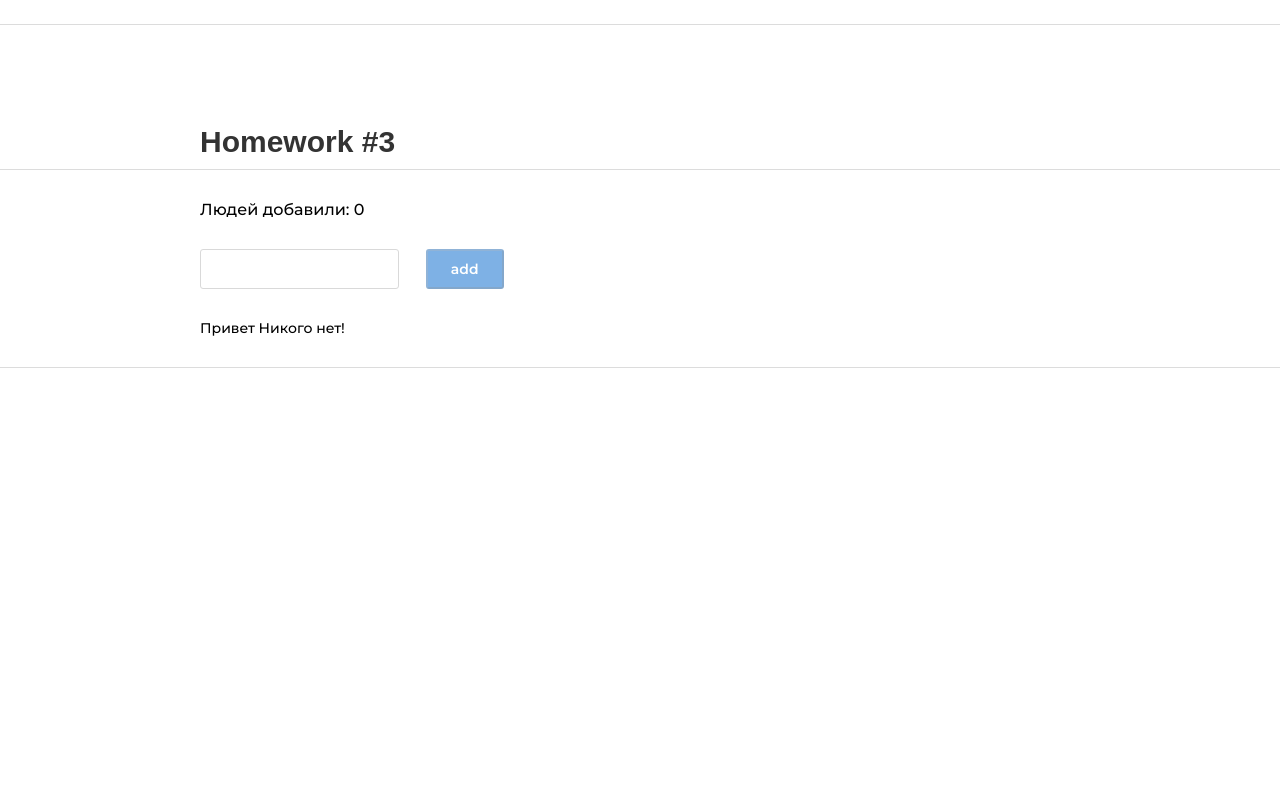
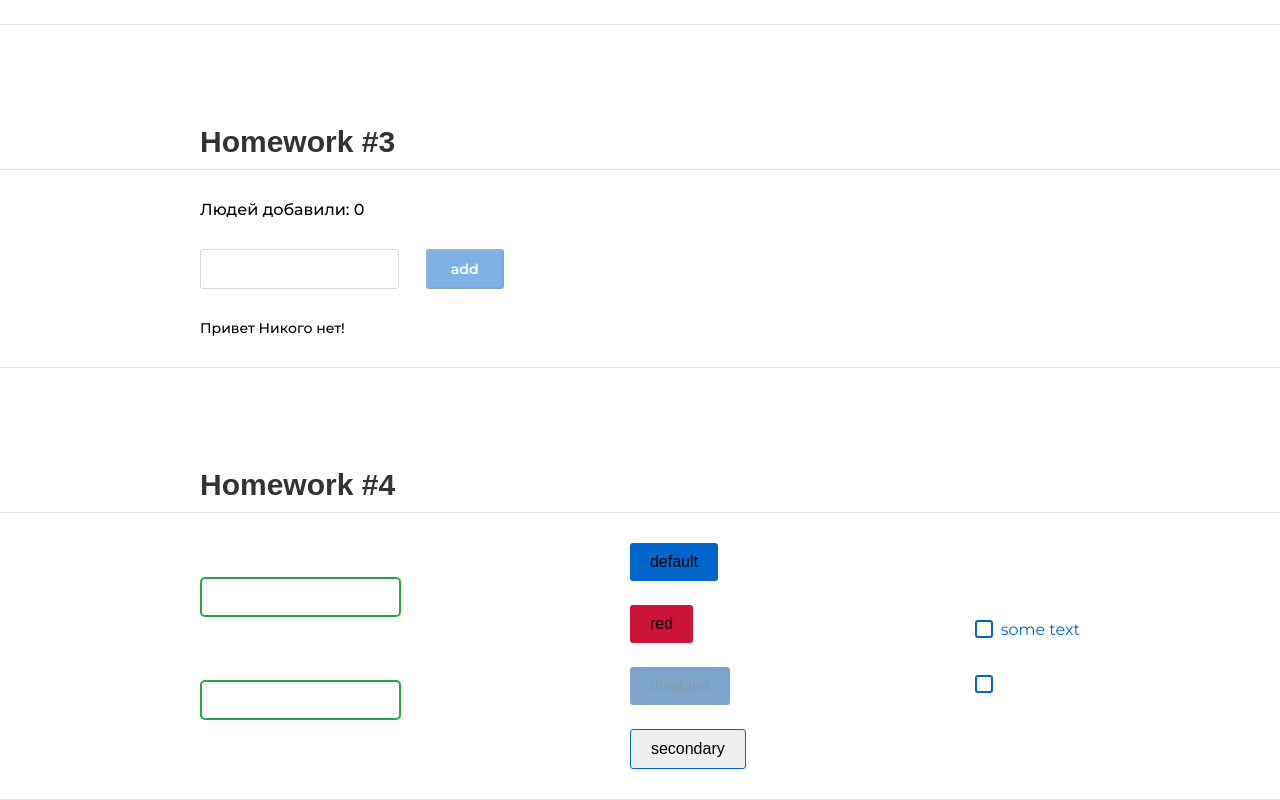
Before and after one commit to IvanBliudnik/hwsecondsprint, a React (Create React App) app: page / in a window 1280 px wide. Shown: the part 896-1696 px from the top of the page. Before the commit the page ends 1264 px from the top, so only its background shows below. Built offline with nearby package versions, Linux system fonts and the light colour scheme.

Commit message:
commit4hw

```diff
--- a/src/s1-main/App.tsx
+++ b/src/s1-main/App.tsx
@@ -3,6 +3,7 @@ import s from './App.module.css'
 import HW1 from '../s2-homeworks/hw01/HW1'
 import HW2 from "../s2-homeworks/hw02/HW2";
 import HW3 from "../s2-homeworks/hw03/HW3";
+import HW4 from "../s2-homeworks/hw04/HW4";
 
 function App() {
     return (
@@ -11,7 +12,7 @@ function App() {
             {/*раскомментировать по ходу выполнения*/}
             <HW2/>
             <HW3/>
-            {/*<HW4/>*/}
+            <HW4/>
 
             {/*при выполнении дз 5 и более - закомментировать здесь дз 1-4, так как они есть внутри дз 5*/}
             {/*<HW5/>*/}
--- a/src/s2-homeworks/hw04/Stand.tsx
+++ b/src/s2-homeworks/hw04/Stand.tsx
@@ -4,7 +4,7 @@ import SuperInputText from './common/c1-SuperInputText/SuperInputText'
 import SuperCheckbox from './common/c3-SuperCheckbox/SuperCheckbox'
 import SuperButton from './common/c2-SuperButton/SuperButton'
 
-const Stand = () => {
+export const Stand = () => {
     const [stateForAllInputs, setValue] = useState<string>('')
     const [error, setError] = useState<string>('')
 
--- a/src/s2-homeworks/hw04/common/c1-SuperInputText/SuperInputText.module.css
+++ b/src/s2-homeworks/hw04/common/c1-SuperInputText/SuperInputText.module.css
@@ -1,20 +1,44 @@
-.input:focus {
+/* Основные стили для инпута */
+.input {
+    width: 100%; /* Занимает всю ширину контейнера */
+    height: 40px; /* Высота инпута */
+    padding: 10px; /* Внутренние отступы */
+    border: 1px solid #ccc; /* Цвет рамки */
+    border-radius: 5px; /* Закругленные углы */
+    box-sizing: border-box; /* Учитывает паддинги и границы в общей ширине */
+    outline: none; /* Убирает обводку по умолчанию */
 }
 
-.input {
+/* Стили для инпута при фокусировке */
+.input:focus {
+    border-color: #007BFF; /* Цвет рамки при фокусировке */
+    box-shadow: 0 0 5px rgba(0, 123, 255, 0.5); /* Легкая тень */
 }
 
+/* Контейнер для инпута */
 .inputWrapper {
+    margin-bottom: 15px; /* Отступ снизу */
 }
 
+/* Специальный стиль для инпута, если требуется */
 .superInput {
+    border: 2px solid #28a745; /* Зеленая рамка */
 }
 
+/* Стили для инпута с ошибкой */
 .errorInput {
+    border: 1px solid red; /* Красная рамка */
 }
 
+/* Стили для инпута с ошибкой при фокусировке */
 .errorInput:focus {
+    border-color: darkred; /* Темно-красная рамка при фокусировке */
+    box-shadow: 0 0 5px rgba(255, 0, 0, 0.5); /* Красная тень */
 }
 
+/* Стили для сообщения об ошибке */
 .error {
+    color: red; /* Красный цвет текста */
+    font-size: 12px; /* Размер шрифта для сообщения об ошибке */
+    margin-top: 5px; /* Отступ сверху */
 }
--- a/src/s2-homeworks/hw04/common/c1-SuperInputText/SuperInputText.tsx
+++ b/src/s2-homeworks/hw04/common/c1-SuperInputText/SuperInputText.tsx
@@ -37,25 +37,27 @@ const SuperInputText: React.FC<SuperInputTextPropsType> = (
 ) => {
     const onChangeCallback = (e: ChangeEvent<HTMLInputElement>) => {
         onChange?.(e) // если есть пропс onChange, то передать ему е (поскольку onChange не обязателен)
-
         onChangeText?.(e.currentTarget.value)
     }
     const onKeyPressCallback = (e: KeyboardEvent<HTMLInputElement>) => {
         onKeyPress?.(e)
 
-        onEnter && // если есть пропс onEnter
-        e.key === 'Enter' && // и если нажата кнопка Enter
-        onEnter() // то вызвать его
+        if (onEnter && e.key === 'Enter')
+            // если есть пропс onEnter
+            // и если нажата кнопка Enter
+            onEnter() // то вызвать его
     }
 
-    const finalSpanClassName = s.error
-        + (spanClassName ? ' ' + spanClassName : '')
-    const finalInputClassName = s.input
-        + (error ? ' ' + s.errorInput : ' ' + s.superInput)
-        + (className ? ' ' + className : '') // задача на смешивание классов
-
+    const finalSpanClassName = `${s.error} ${spanClassName || ''}`.trim();
+    const finalInputClassName = `${s.input} ${error ? s.errorInput : s.superInput} ${className || ''}`.trim();
     return (
         <div className={s.inputWrapper}>
+            <span
+                id={id ? id + '-span' : undefined}
+                className={finalSpanClassName}
+            >
+                {error}
+            </span>
             <input
                 id={id}
                 type={'text'}
@@ -64,12 +66,6 @@ const SuperInputText: React.FC<SuperInputTextPropsType> = (
                 className={finalInputClassName}
                 {...restProps} // отдаём инпуту остальные пропсы если они есть (value например там внутри)
             />
-            <span
-                id={id ? id + '-span' : undefined}
-                className={finalSpanClassName}
-            >
-                {error}
-            </span>
         </div>
     )
 }
--- a/src/s2-homeworks/hw04/common/c2-SuperButton/SuperButton.module.css
+++ b/src/s2-homeworks/hw04/common/c2-SuperButton/SuperButton.module.css
@@ -1,36 +1,93 @@
+/* Основные стили для кнопки */
 .button {
+    padding: 10px 20px; /* Внутренние отступы */
+    border: none; /* Без рамки */
+    border-radius: 5px; /* Закругленные углы */
+    cursor: pointer; /* Указатель при наведении */
+    font-size: 16px; /* Размер шрифта */
+    transition: background-color 0.3s, color 0.3s; /* Плавный переход */
 }
 
+/* Стили для отключенной кнопки */
 .disabled {
+    border-radius: 3px;
+    background: rgb(0, 77, 153);
+    opacity: 0.5;
+    cursor: not-allowed; /* Указывает, что кнопка отключена */
 }
 
+/* Стили для вторичной кнопки */
 .secondary {
+    box-sizing: border-box;
+    border: 1px solid rgb(0, 102, 204);
+    border-radius: 3px;
 }
 
+/* Основные стили по умолчанию для кнопки */
 .default {
+    border-radius: 3px;
+
+    /* Primary/100 */
+    background: rgb(0, 102, 204);
 }
 
+/* Стили для красной кнопки */
 .red {
+    border-radius: 3px;
+    /* Danger/100 */
+    background: rgb(204, 20, 57);
 }
 
+/* Эффект наведения для кнопки по умолчанию */
 .default:hover {
+    border-radius: 3px;
+
+    background: rgb(0, 128, 255);
 }
 
+/* Эффект наведения для красной кнопки */
 .red:hover {
+    border-radius: 3px;
+
+    background: rgb(255, 26, 71);}
+
+/* Эффект наведения для вторичной кнопки */
+.secondary:hover {
+    box-sizing: border-box;
+    border: 1px solid rgb(0, 102, 204);
+    border-radius: 3px;
+
+    background: rgb(229, 240, 250);
 }
 
-.secondary:hover {
+/* Эффект нажатия для кнопки по умолчанию */
+.default:active {
+    border-radius: 3px;
+
+    background: rgb(0, 89, 179);
 }
 
+/* Эффект нажатия для вторичной кнопки */
+.secondary:active {
+    box-sizing: border-box;
+    border: 1px solid rgb(0, 102, 204);
+    border-radius: 3px;
 
-.default:active {
+    background: rgb(201, 229, 255);
 }
 
-.secondary:active {
+/* Эффект нажатия для красной кнопки */
+.red:active {
+    border-radius: 3px;
+
+    background: rgb(179, 18, 50);
 }
 
-.red:active {
+/* Стили для отключенной кнопки */
+.button:disabled {
+    border-radius: 3px;
+
+    background: rgb(0, 77, 153);
+    opacity: 0.5;
+
 }
-
-.button:disabled {
-}
--- a/src/s2-homeworks/hw04/common/c2-SuperButton/SuperButton.tsx
+++ b/src/s2-homeworks/hw04/common/c2-SuperButton/SuperButton.tsx
@@ -6,23 +6,18 @@ type DefaultButtonPropsType = DetailedHTMLProps<ButtonHTMLAttributes<HTMLButtonE
     HTMLButtonElement>
 
 type SuperButtonPropsType = DefaultButtonPropsType & {
-    xType?: string
+    xType?: 'red' | 'secondary' | 'default';
 }
 
 const SuperButton: React.FC<SuperButtonPropsType> = (
     {
-        xType,
+        xType = 'default',
         className,
         disabled,
         ...restProps // все остальные пропсы попадут в объект restProps, там же будет children
     }
 ) => {
-    const finalClassName = s.button
-        // + (disabled
-        //         ? ...
-        //         : xType === 'red'
-        //             ? ...
-        + (className ? ' ' + className : '') // задачка на смешивание классов
+    const finalClassName = `${s.button} ${disabled ? s.disabled : s[xType]} ${className ? className : ''}`.trim(); // задачка на смешивание классов
 
     return (
         <button
--- a/src/s2-homeworks/hw04/common/c3-SuperCheckbox/SuperCheckbox.tsx
+++ b/src/s2-homeworks/hw04/common/c3-SuperCheckbox/SuperCheckbox.tsx
@@ -27,8 +27,7 @@ const SuperCheckbox: React.FC<SuperCheckboxPropsType> = (
     }
 ) => {
     const onChangeCallback = (e: ChangeEvent<HTMLInputElement>) => {
-        // задачка на написание онченджа
-
+        onChange?.(e)
     }
 
     const finalInputClassName = s.checkbox
--- a/src/s2-homeworks/hw08/HW8.tsx
+++ b/src/s2-homeworks/hw08/HW8.tsx
@@ -62,21 +62,21 @@ const HW8 = () => {
                         <SuperButton
                             id={'hw8-button-up'}
                             onClick={sortUp}
-                            xType={currentSort === 'up' ? '' : 'secondary'}
+                            // xType={currentSort === 'up' ? '' : 'secondary'}
                         >
                             Sort up
                         </SuperButton>
                         <SuperButton
                             id={'hw8-button-down'}
                             onClick={sortDown}
-                            xType={currentSort === 'down' ? '' : 'secondary'}
+                            // xType={currentSort === 'down' ? '' : 'secondary'}
                         >
                             Sort down
                         </SuperButton>
                         <SuperButton
                             id={'hw8-button-18'}
                             onClick={check18}
-                            xType={currentSort === '18' ? '' : 'secondary'}
+                            // xType={currentSort === '18' ? '' : 'secondary'}
                         >
                             Check 18+
                         </SuperButton>
```
